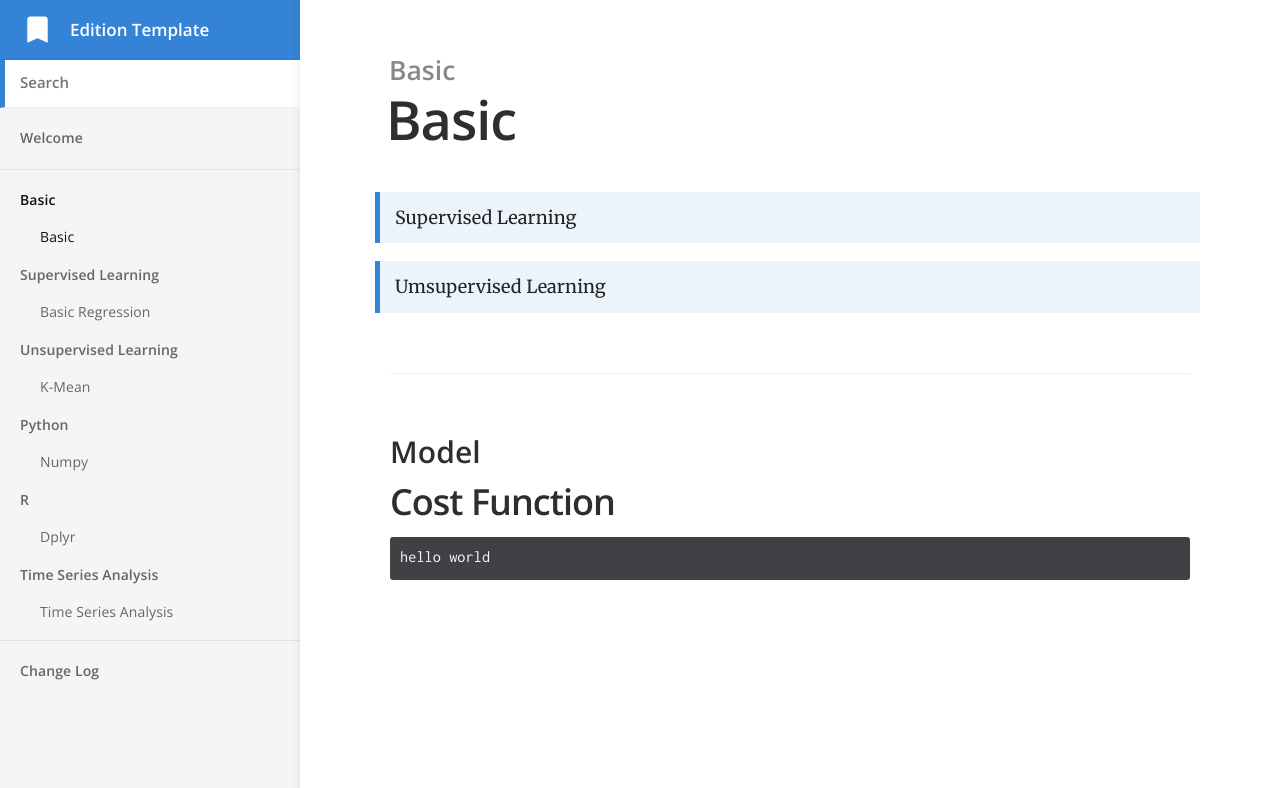
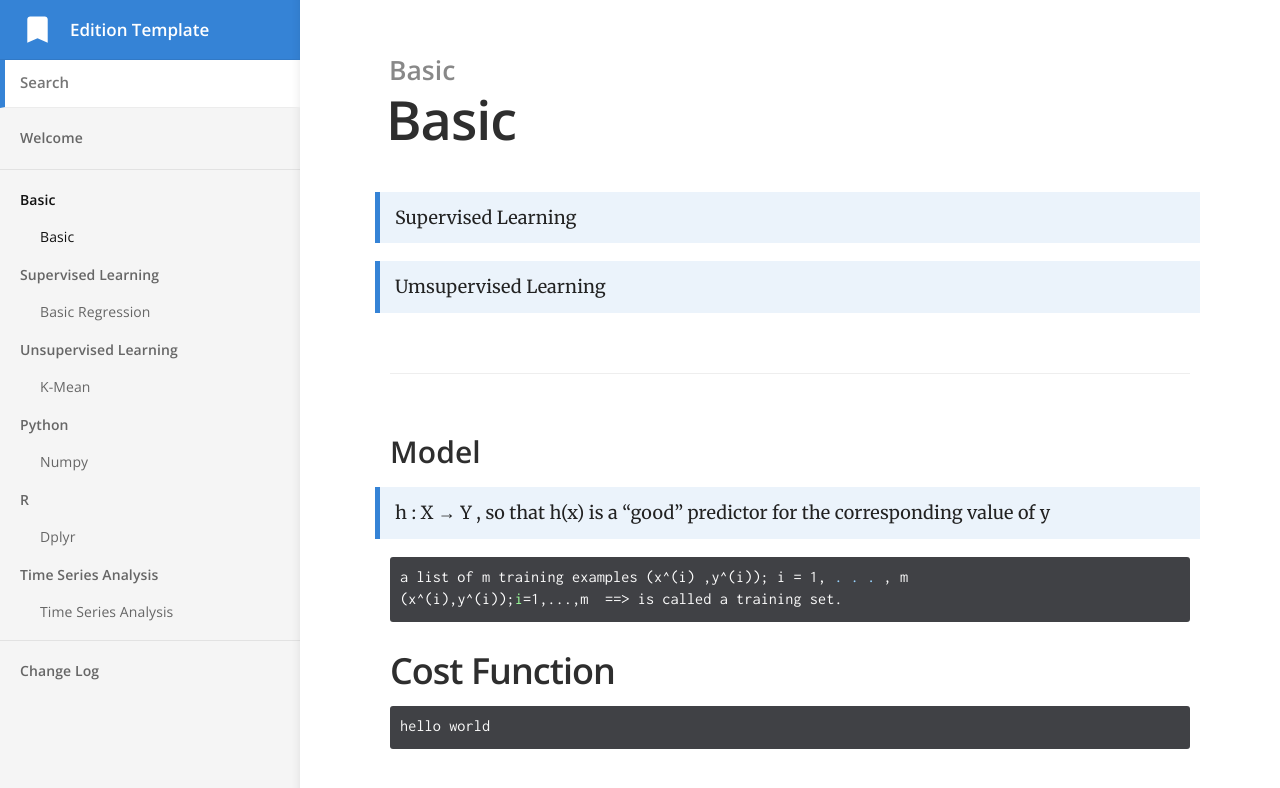
Before and after one commit to ksuthalia/ko-taemin, a Jekyll site: the page built from _docs/Data_Science/Basic.md, in a window 1280 px wide. Shown: the top 788 px of the page. Built offline with Jekyll 4.4.1, drawn with Linux system fonts in a browser that asks for light colours.

Commit message:
Update Basic.md

```diff
--- a/_docs/Data_Science/Basic.md
+++ b/_docs/Data_Science/Basic.md
@@ -13,6 +13,13 @@ order: 1
 
 ### Model
 
+> h : X → Y , so that h(x) is a “good” predictor for the corresponding value of y
+
+~~~bash
+a list of m training examples (x^(i) ,y^(i)); i = 1, . . . , m
+(x^(i),y^(i));i=1,...,m  ==> is called a training set.
+ ~~~
+
 
 ## Cost Function
 
```
